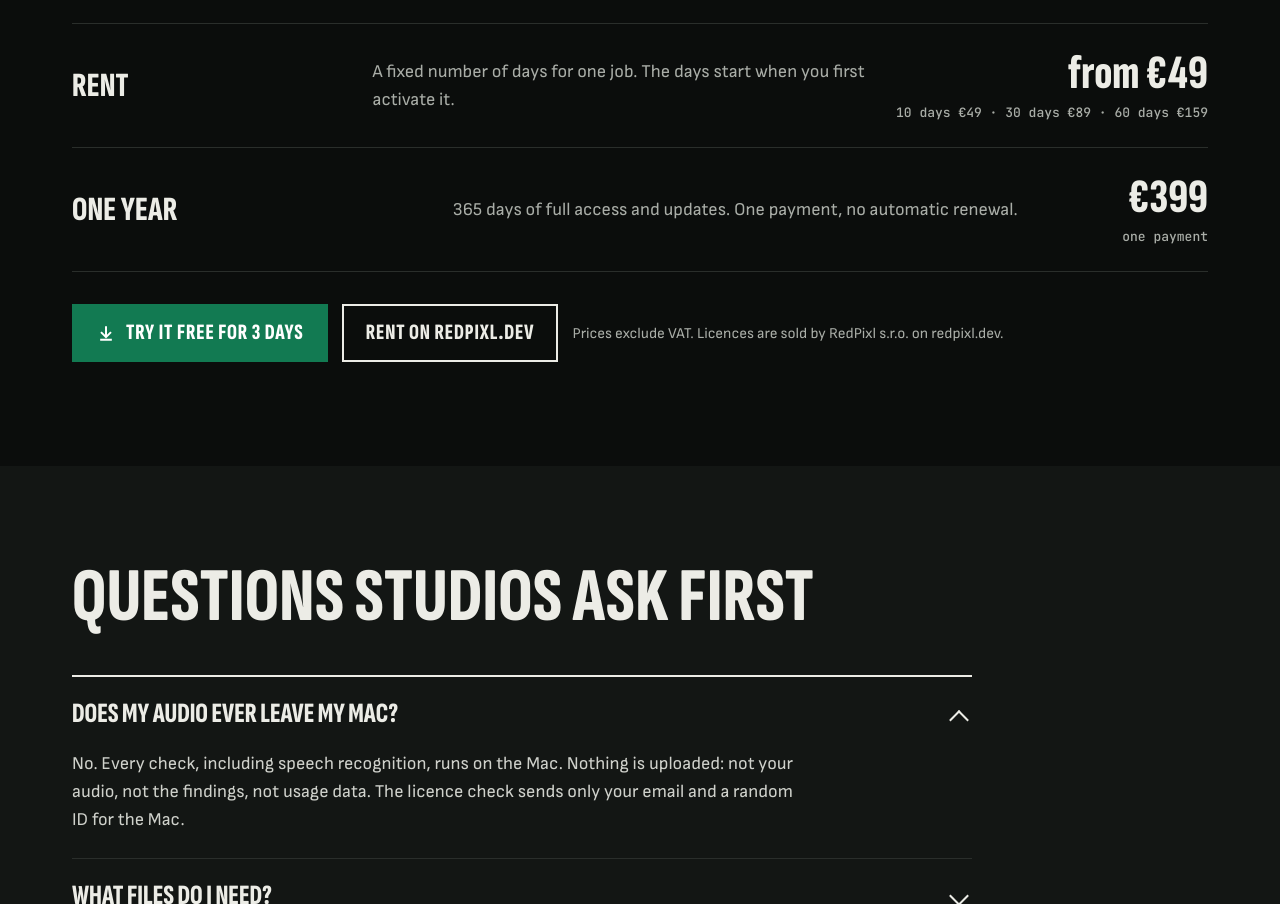
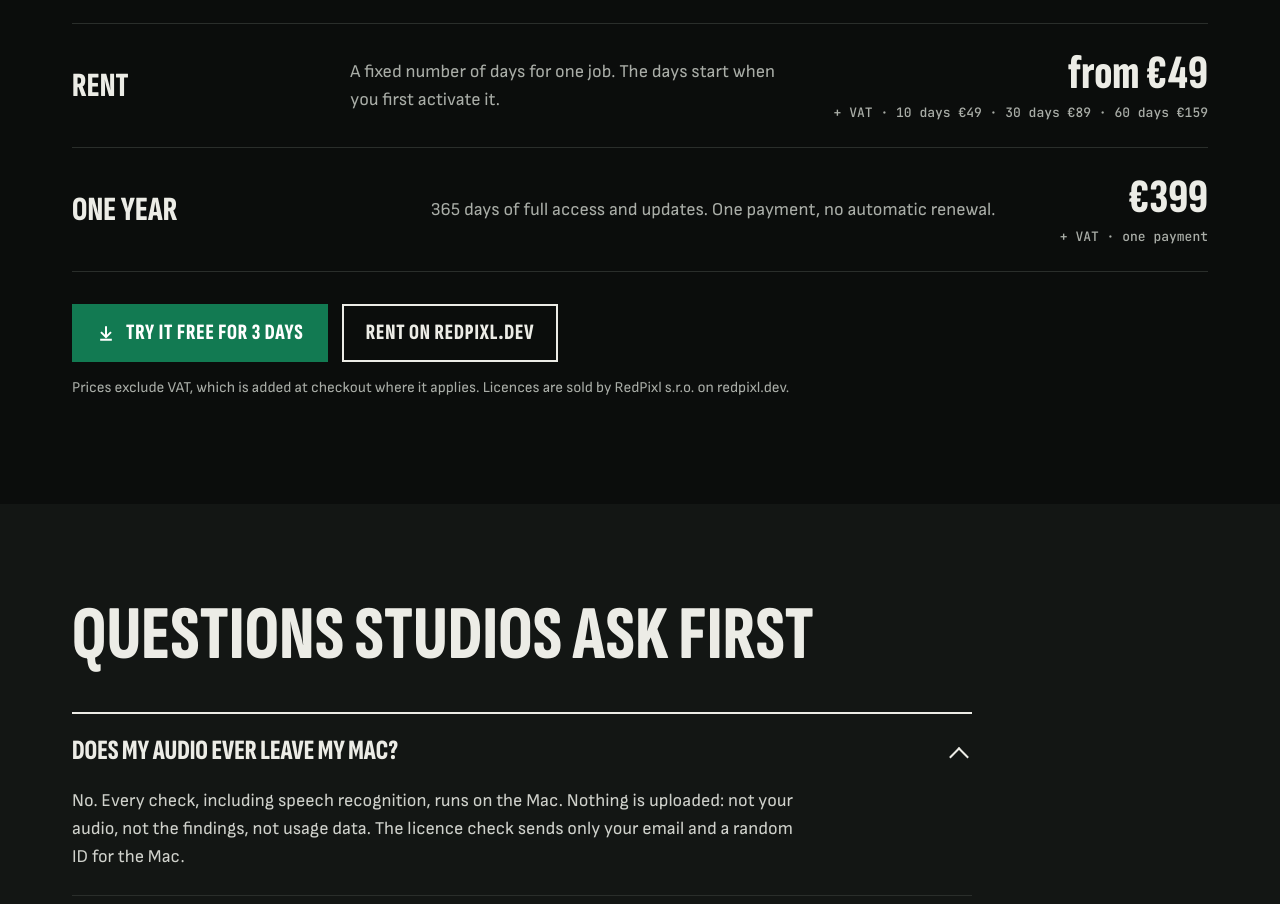
Before and after one commit to jirivatka/dubbingqc-site, a plain HTML site: page index.html in a window 1280 px wide. Shown: the part 6255-7159 px from the top of the page. Drawn offline with Linux system fonts and the light colour scheme.

Commit message:
Prices: + VAT on every amount, VAT note says where it is added
Co-Authored-By: Claude Opus 5.5 <noreply@anthropic.com>

```diff
--- a/index.html
+++ b/index.html
@@ -273,14 +273,14 @@
       <h2 id="prices-title">Rent it for the job</h2>
       <div class="rate">
         <div class="rate-row trial"><h3>Free trial</h3><p>Every check, on your own episode. Once per person and per Mac.</p><div class="amount">3 days<small>free</small></div></div>
-        <div class="rate-row"><h3>Rent</h3><p>A fixed number of days for one job. The days start when you first activate it.</p><div class="amount">from €49<small>10 days €49 · 30 days €89 · 60 days €159</small></div></div>
-        <div class="rate-row"><h3>One year</h3><p>365 days of full access and updates. One payment, no automatic renewal.</p><div class="amount">€399<small>one payment</small></div></div>
+        <div class="rate-row"><h3>Rent</h3><p>A fixed number of days for one job. The days start when you first activate it.</p><div class="amount">from €49<small>+ VAT · 10 days €49 · 30 days €89 · 60 days €159</small></div></div>
+        <div class="rate-row"><h3>One year</h3><p>365 days of full access and updates. One payment, no automatic renewal.</p><div class="amount">€399<small>+ VAT · one payment</small></div></div>
       </div>
       <div class="rate-actions">
         <a class="btn btn-go" href="download/">
           <svg viewBox="0 0 24 24" fill="none" stroke="currentColor" stroke-width="2.4" aria-hidden="true"><path d="M12 4v12M6 11l6 6 6-6M5 20h14"/></svg>Try it free for 3 days</a>
         <a class="btn btn-line" href="https://redpixl.dev/apps/dubbing-qc/#buy">Rent on redpixl.dev</a>
-        <p>Prices exclude VAT. Licences are sold by RedPixl s.r.o. on redpixl.dev.</p>
+        <p>Prices exclude VAT, which is added at checkout where it applies. Licences are sold by RedPixl s.r.o. on redpixl.dev.</p>
       </div>
     </div>
   </section>
```
